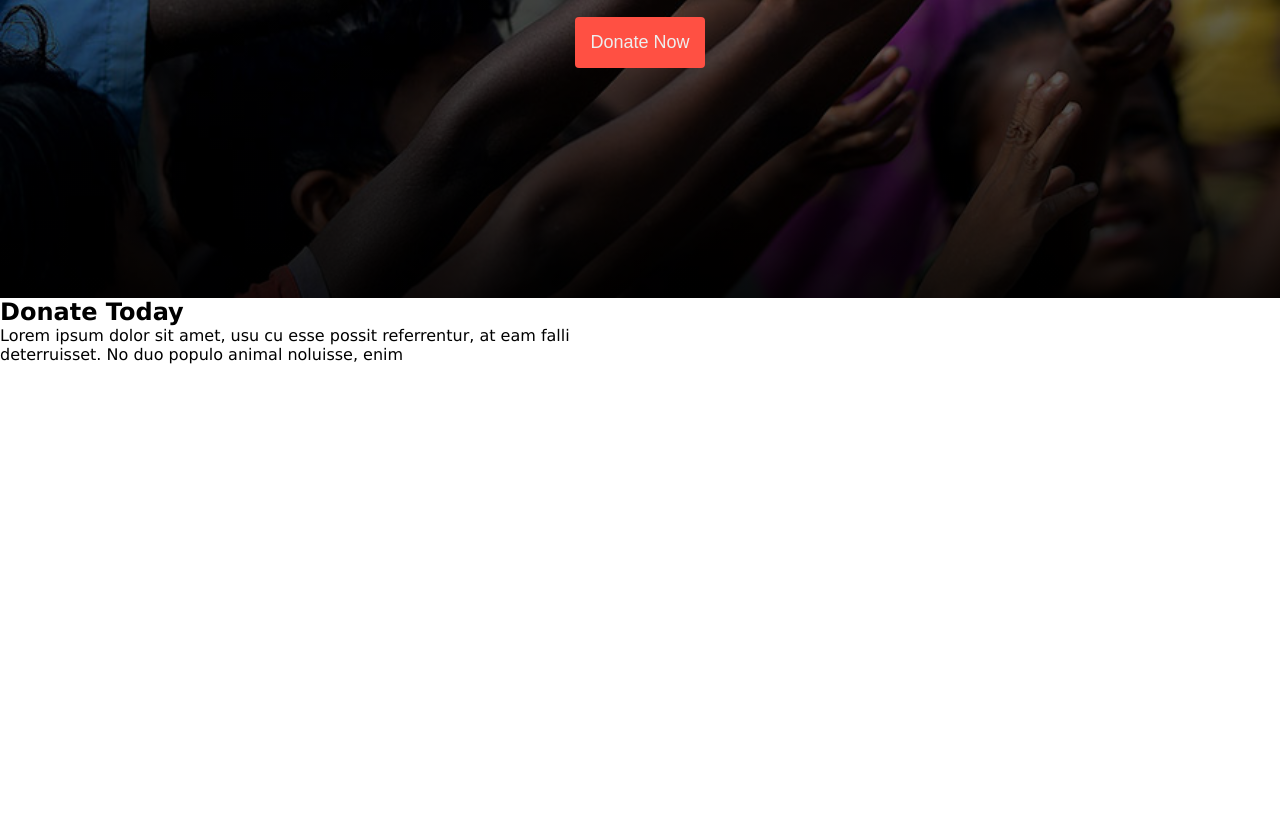
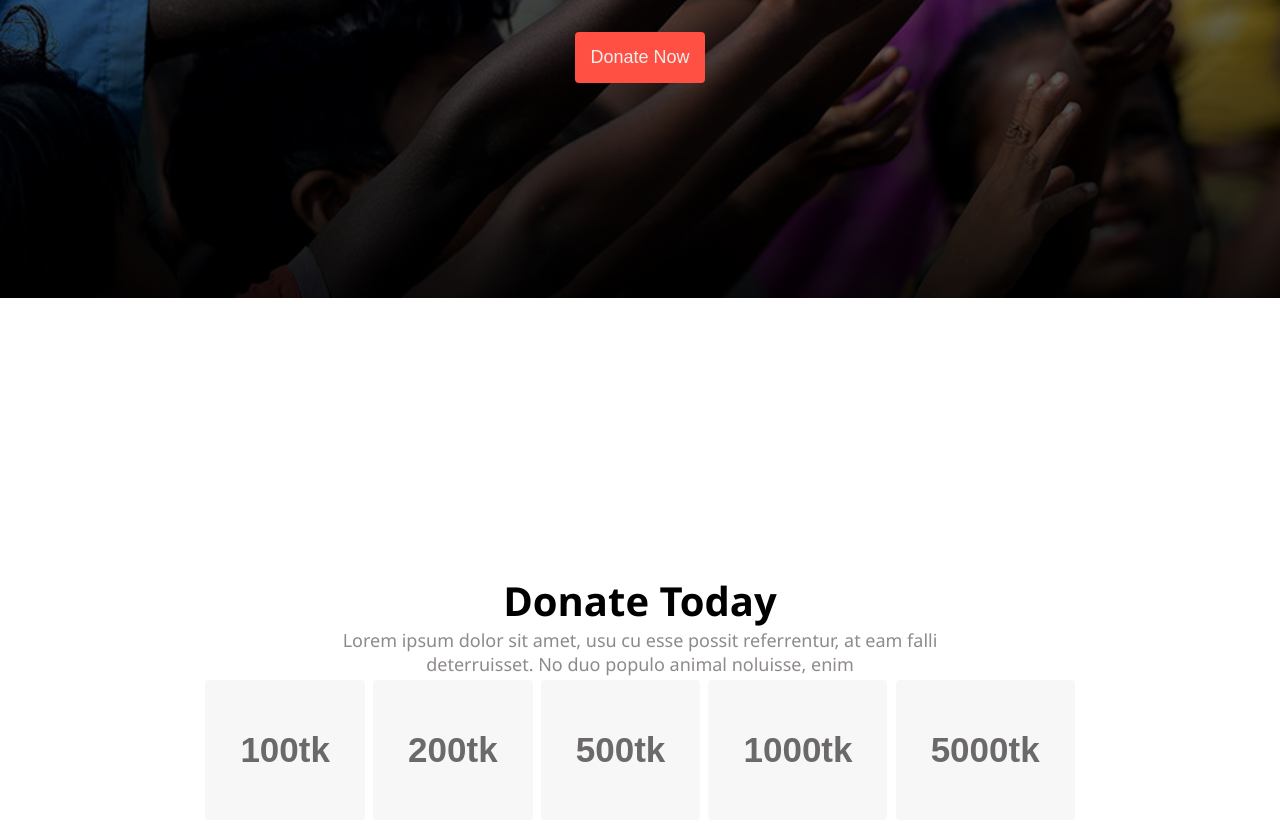
Before and after one commit to samihas23/donation-website, a plain HTML site: page index.html in a window 1280 px wide. Shown: the part 502-1329 px from the top of the page. Before the commit the page ends 866 px from the top, so only its background shows below. Drawn offline with Linux system fonts and the light colour scheme.

Commit message:
donate buttons added

```diff
--- a/index.html
+++ b/index.html
@@ -21,11 +21,19 @@
         </div>
     </div>
 
-    <div>
-        <h2>Donate Today</h2>
-        <p>Lorem ipsum dolor sit amet, usu cu esse possit referrentur, at eam falli</p>
-        <p>deterruisset. No duo populo animal noluisse, enim</p>
-
+    <div class="donate-area">
+        <div class="donation-content">
+            <div class="information">
+                <h1>Donate Today</h1>
+                <p>Lorem ipsum dolor sit amet, usu cu esse possit referrentur, at eam falli</p>
+                <p>deterruisset. No duo populo animal noluisse, enim</p>
+                <button class="button button1">100tk</button>
+                <button class="button button2">200tk</button>
+                <button class="button button3">500tk</button>
+                <button class="button button4">1000tk</button>
+                <button class="button button5">5000tk</button>
+            </div>
+        </div>
     </div>
 </body>
 </html>
--- a/style.css
+++ b/style.css
@@ -4,7 +4,7 @@
     box-sizing: border-box;
 }
 body{
-    font-family: Verdana, Geneva, Tahoma, sans-serif;
+    font-family: 'Segoe UI', Tahoma, Geneva, Verdana, sans-serif;
 
 }
 .banner-area{
@@ -41,3 +41,79 @@ body{
     cursor:pointer;
     background: #ff5043;
 }
+.donate-area{
+    background-size: cover;
+    height: 100vh;
+    width:100%
+}
+.donation-content{
+    height: 100%;
+    display:flex;
+    justify-content: center;
+    align-items: center;
+}
+.information{
+    text-align: center;
+
+}
+.information h1{
+    font-size: 40px;
+}
+.information p{
+    font-size: 18px;
+    color:#7b7575d8;
+}
+.button{
+    border: none;
+    border-radius: 4px;
+    color: white;
+    padding: 50px 35px;
+    text-align: center;
+    text-decoration: none;
+    display: inline-block;
+    font-size: 35px;
+    margin: 4px 2px;
+    transition-duration: 0.4s;
+    cursor: pointer;
+    font-weight: bold;
+}
+.button1 {
+    background-color: rgba(203, 198, 198, 0.14);
+    color: #232121a9;
+}
+.button1:hover {
+    color:#f44b3f;
+    border: 3px solid #f44b3f;
+}
+.button2 {
+    background-color: rgba(203, 198, 198, 0.14);
+    color: #232121a9;
+}
+.button2:hover {
+    color: #f44b3f;
+    border: 3px solid #f44b3f;
+}
+.button3 {
+    background-color: rgba(203, 198, 198, 0.14);
+    color: #232121a9;
+}
+.button3:hover {
+    color:#f44b3f;
+    border: 3px solid #f44b3f;
+}
+.button4 {
+    background-color: rgba(203, 198, 198, 0.14);
+    color: #232121a9;
+}
+.button4:hover{
+    color:#f44b3f;
+    border: 3px solid #f44b3f;
+}
+.button5 {
+    background-color: rgba(203, 198, 198, 0.14);
+    color: #232121a9;
+}
+.button5:hover {
+    color:#f44b3f;
+    border: 3px solid #f44b3f;
+}
```
